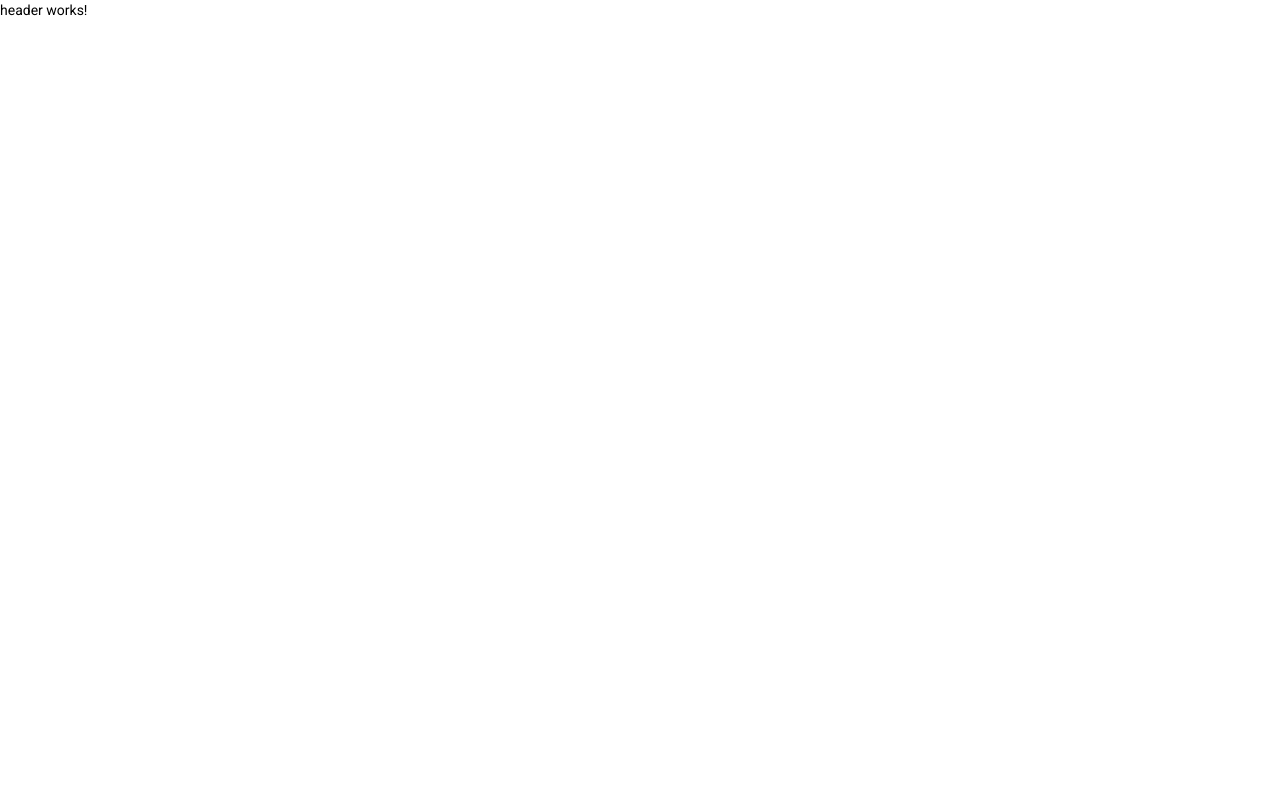
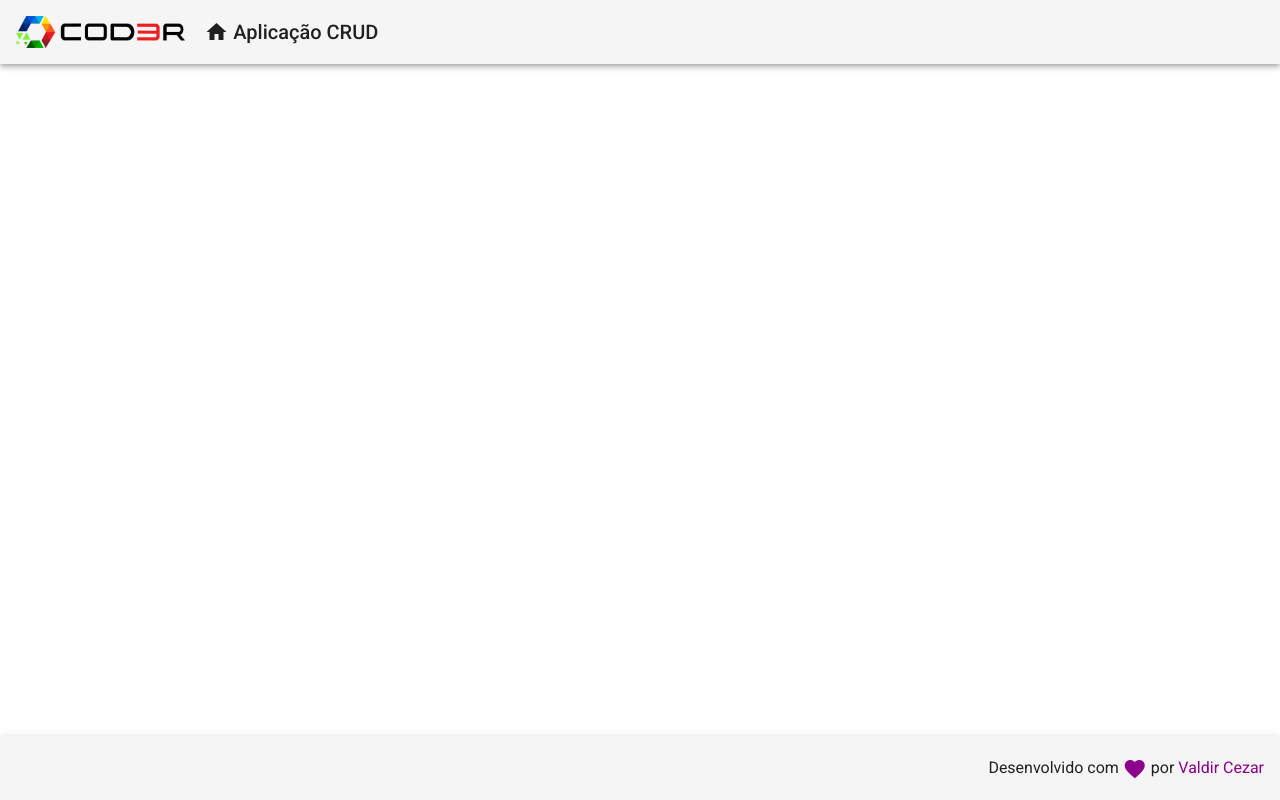
Before and after one commit to ValdirCezar/products-manager-front, an Angular app in the folder frontend/: page / in a window 1280 px wide. Built offline with nearby package versions, Linux system fonts and the light colour scheme.

Commit message:
Components header e footer criados

```diff
--- a/frontend/src/app/app.component.html
+++ b/frontend/src/app/app.component.html
@@ -1 +1,2 @@
 <app-header></app-header>
+<app-footer></app-footer>
--- a/frontend/src/app/app.component.ts
+++ b/frontend/src/app/app.component.ts
@@ -5,5 +5,5 @@
   templateUrl: 'app.component.html'
 })
 export class AppComponent {
-  title = 'frontend';
+
 }
--- /dev/null
+++ b/frontend/src/app/components/template/footer/footer.component.css
@@ -0,0 +1,12 @@
+.footer {
+    position: fixed;
+    bottom: 0;
+
+    display: flex;
+    justify-content: flex-end;
+}
+
+.footer span {
+    font-weight: 400;
+    font-size: 1rem;
+}
--- /dev/null
+++ b/frontend/src/app/components/template/footer/footer.component.html
@@ -0,0 +1,6 @@
+<mat-toolbar class="footer mat-elevation-z4">
+  <span>
+    Desenvolvido com <i class="material-icons purple v-middle"> favorite </i> por
+    <span class="purple">Valdir Cezar</span>
+  </span>
+</mat-toolbar>
--- /dev/null
+++ b/frontend/src/app/components/template/footer/footer.component.ts
@@ -0,0 +1,15 @@
+import { Component, OnInit } from '@angular/core';
+
+@Component({
+  selector: 'app-footer',
+  templateUrl: './footer.component.html',
+  styleUrls: ['./footer.component.css']
+})
+export class FooterComponent implements OnInit {
+
+  constructor() { }
+
+  ngOnInit(): void {
+  }
+
+}
--- a/frontend/src/app/components/template/header/header.component.css
+++ b/frontend/src/app/components/template/header/header.component.css
@@ -0,0 +1,22 @@
+.header {
+    display: flex;
+    align-items: center;
+}
+
+.header a {
+    display: flex;
+    align-items: center;
+    text-decoration: none;
+}
+
+.header .logo {
+    height: 2rem;
+}
+
+.header .title-group{
+    padding-left: 1.2rem;
+}
+
+.header i {
+    padding-right: .3rem;
+}
--- a/frontend/src/app/components/template/header/header.component.html
+++ b/frontend/src/app/components/template/header/header.component.html
@@ -1 +1,13 @@
-<p>header works!</p>
+<mat-toolbar class="header mat-elevation-z4">
+    <span>
+        <a>
+            <img class="logo" src="assets/img/logo.png" alt="logo">
+        </a>
+    </span>
+    <span class="title-group">
+        <a>
+            <i class="material-icons">home</i>
+            Aplicação CRUD
+        </a>
+    </span>
+</mat-toolbar>
--- a/frontend/src/styles.css
+++ b/frontend/src/styles.css
@@ -2,3 +2,11 @@
 
 html, body { height: 100%; }
 body { margin: 0; font-family: Roboto, "Helvetica Neue", sans-serif; }
+
+.purple {
+    color: #8b008b;
+}
+
+.v-middle {
+    vertical-align: middle;
+}
```
Also changed, not shown: frontend/src/app/app.module.ts (+14 -13 lines), frontend/src/assets/img/logo.png (added).
